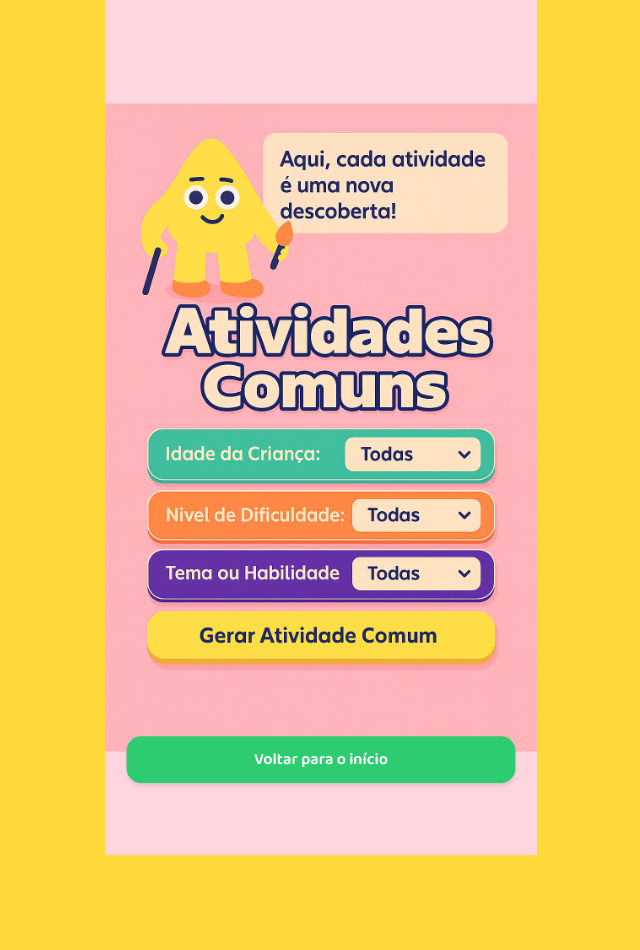
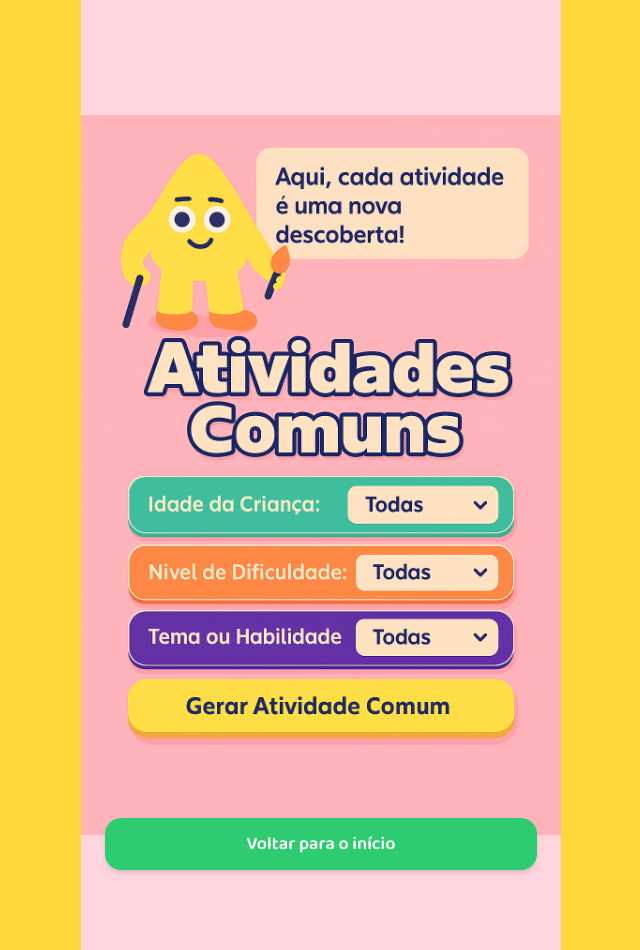
Before and after one commit to letiricetti2-alt/gerador-de-atividades-infantis, a Next.js app: page /atividades-comuns in a window 1280 px wide. Shown: the whole page, without its empty margins (319-959 px from the left). Built offline with nearby package versions, Linux system fonts and the light colour scheme.

Commit message:
Update globals.css

```diff
--- a/app/globals.css
+++ b/app/globals.css
@@ -1,61 +1,19 @@
 @tailwind base;
 @tailwind components;
 @tailwind utilities;
-
-/* ------------------------------------------------------ */
-/* 🌈 CONFIGURAÇÃO GLOBAL DO APP                          */
-/* ------------------------------------------------------ */
-
-:root {
-  --font-baloo: "Baloo 2", cursive;
-}
 
 html,
 body {
   padding: 0;
   margin: 0;
   font-family: var(--font-baloo), sans-serif;
-  color: #1e1464;
-  background-color: #ffd83a;
+  color: #1E1464;
+  background-color: #FFD83A;
   display: flex;
   justify-content: center;
   align-items: center;
   min-height: 100vh;
 }
-
-/* ------------------------------------------------------ */
-/* 🔒 PADRONIZAÇÃO GLOBAL DE LAYOUT (TODAS AS PÁGINAS)    */
-/* ------------------------------------------------------ */
-
-.page-wrapper {
-  width: 480px;          /* largura fixa da página */
-  max-width: 100%;
-  height: 950px;         /* altura proporcional padrão */
-  display: flex;
-  align-items: center;
-  justify-content: center;
-  margin: 0 auto;
-  position: relative;
-}
-
-/* 🔽 Ajustes automáticos para telas menores (responsivo) */
-@media (max-height: 850px) {
-  .page-wrapper {
-    transform: scale(0.9);
-    transform-origin: top center;
-  }
-}
-
-@media (max-height: 700px) {
-  .page-wrapper {
-    transform: scale(0.8);
-    transform-origin: top center;
-  }
-}
-
-/* ------------------------------------------------------ */
-/* 🎨 ELEMENTOS PADRÃO                                    */
-/* ------------------------------------------------------ */
 
 button,
 a {
@@ -67,37 +25,3 @@ a:hover {
   opacity: 0.9;
   transform: scale(1.02);
 }
-
-select {
-  appearance: none;
-  -webkit-appearance: none;
-  -moz-appearance: none;
-  background-position: right 1rem center;
-  background-repeat: no-repeat;
-  background-size: 1rem;
-}
-
-/* ------------------------------------------------------ */
-/* 💬 BALÕES DE FALA / TEXTO                              */
-/* ------------------------------------------------------ */
-
-.speech-bubble {
-  background-color: #fff8d1;
-  border-radius: 12px;
-  padding: 1rem;
-  color: #1e1464;
-  font-size: 1rem;
-  box-shadow: 0 4px 0 rgba(0, 0, 0, 0.15);
-}
-
-/* ------------------------------------------------------ */
-/* ✨ EXTRAS E AJUSTES DE SOMBRA / ARREDONDAMENTO         */
-/* ------------------------------------------------------ */
-
-.shadow-card {
-  box-shadow: 0px 4px 0px rgba(0, 0, 0, 0.25);
-}
-
-.rounded-2xl {
-  border-radius: 1rem;
-}
```
